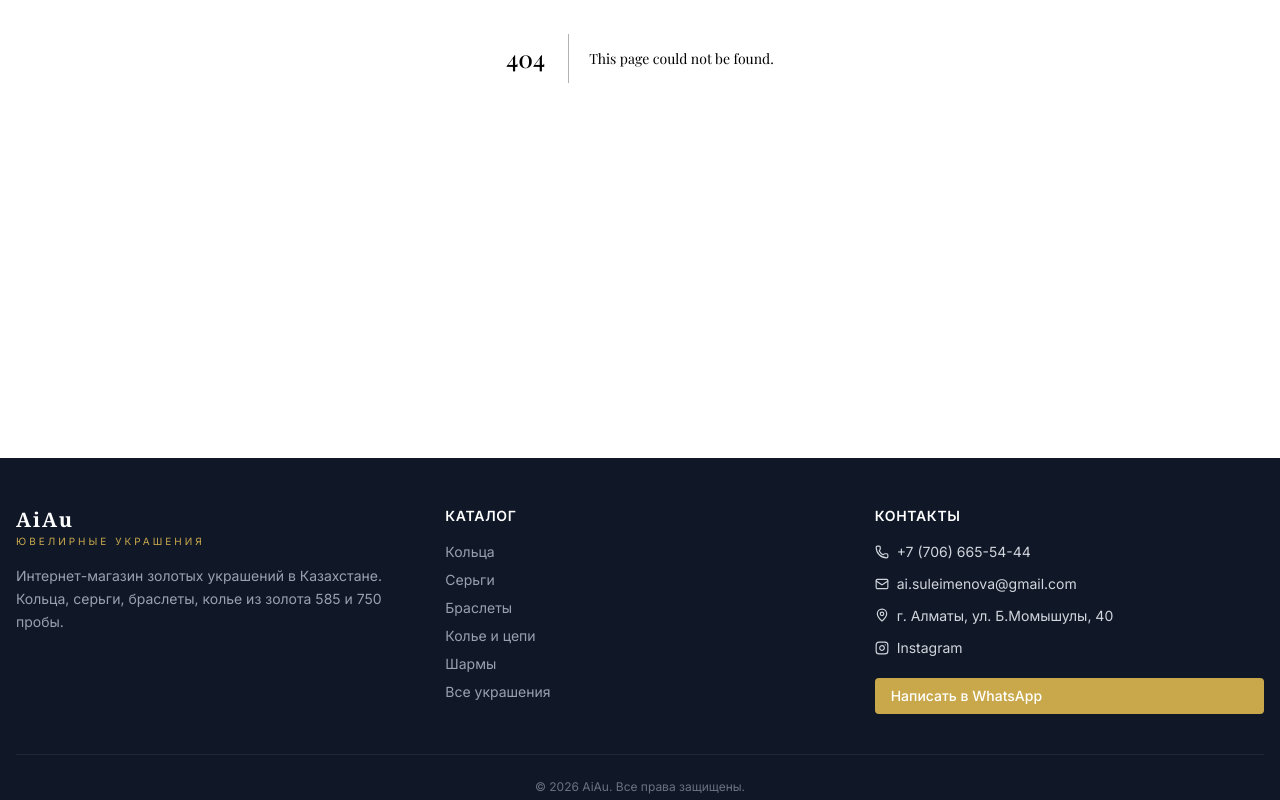
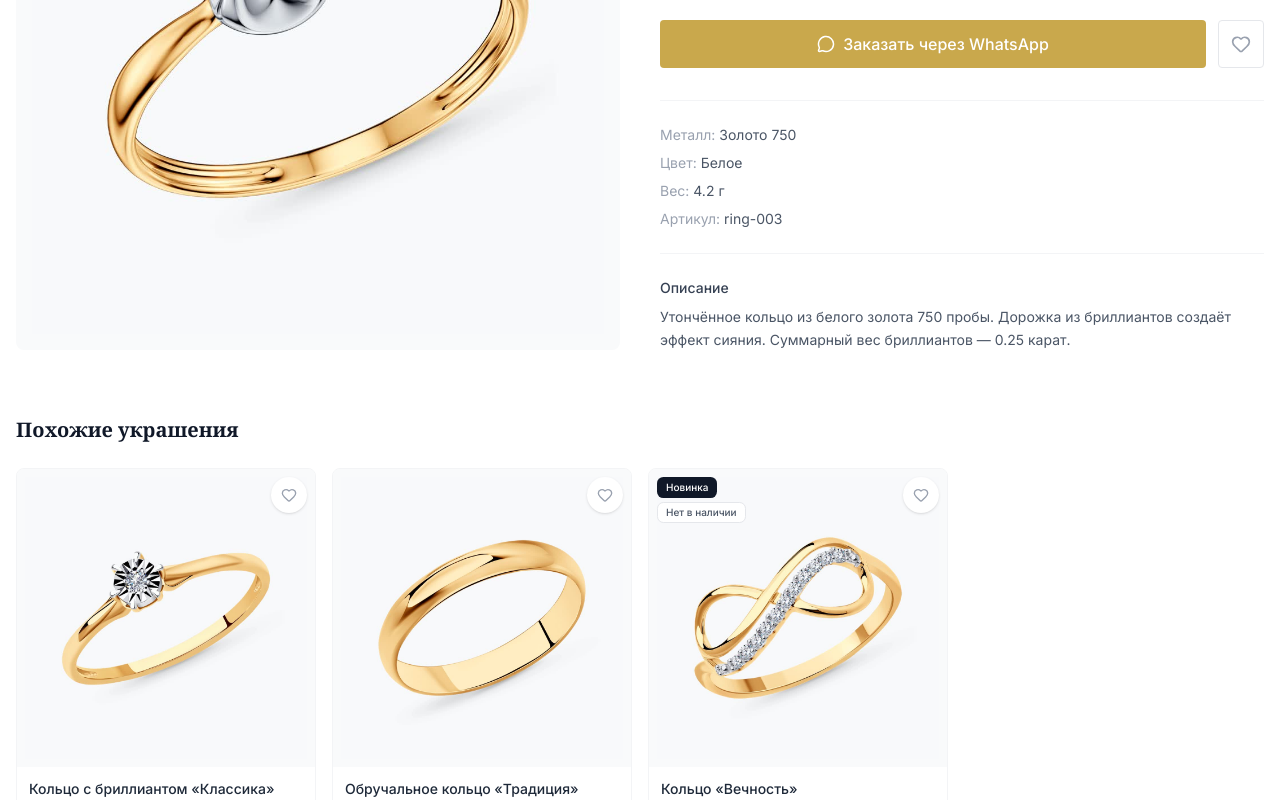
Before and after one commit to raimzh/AiAu, a Next.js app: page /p/koltso-belaya-roza in a window 1280 px wide. Before the commit this address had no page. Shown: the part 440-1240 px from the top of the page. Built offline with nearby package versions, Linux system fonts and the light colour scheme; a web font is replaced by a local one.

Commit message:
feat: short product URLs /p/[slug] — hide category from URL, redirect old links

```diff
--- a/app/catalog/[category]/[slug]/ProductPageClient.tsx
+++ b/app/catalog/[category]/[slug]/ProductPageClient.tsx
@@ -23,7 +23,7 @@ export default function ProductPageClient({ product, category, related, whatsapp
   const [selectedSize, setSelectedSize] = useState<string | null>(null)
   const [sizeWarning, setSizeWarning] = useState(false)
 
-  const productUrl = `https://aiau.kz/catalog/${product.category}/${product.slug}`
+  const productUrl = `https://aiau.kz/p/${product.slug}`
 
   const waMessage = encodeURIComponent(
     `Здравствуйте! Хочу заказать:\n*${product.name}*\nАртикул: ${product.id}${selectedSize ? `\nРазмер: ${selectedSize}` : ''}\n${productUrl}`
--- /dev/null
+++ b/app/p/[slug]/page.tsx
@@ -0,0 +1,43 @@
+import { notFound } from 'next/navigation'
+import { Metadata } from 'next'
+import { products, categories, settings } from '@/lib/data'
+import ProductPageClient from '@/app/catalog/[category]/[slug]/ProductPageClient'
+
+interface Props {
+  params: Promise<{ slug: string }>
+}
+
+export async function generateStaticParams() {
+  return products.map((p) => ({ slug: p.slug }))
+}
+
+export async function generateMetadata({ params }: Props): Promise<Metadata> {
+  const { slug } = await params
+  const product = products.find((p) => p.slug === slug)
+  if (!product) return {}
+  return {
+    title: product.name,
+    description: product.description,
+    openGraph: { images: product.images },
+  }
+}
+
+export default async function ProductPage({ params }: Props) {
+  const { slug } = await params
+  const product = products.find((p) => p.slug === slug)
+  if (!product) notFound()
+
+  const cat = categories.find((c) => c.slug === product.category)
+  const related = products
+    .filter((p) => p.category === product.category && p.id !== product.id)
+    .slice(0, 4)
+
+  return (
+    <ProductPageClient
+      product={product}
+      category={cat}
+      related={related}
+      whatsapp={settings.whatsapp}
+    />
+  )
+}
--- a/app/sitemap.ts
+++ b/app/sitemap.ts
@@ -18,7 +18,7 @@ export default function sitemap(): MetadataRoute.Sitemap {
   }))
 
   const productPages: MetadataRoute.Sitemap = products.map((p) => ({
-    url: `${BASE}/catalog/${p.category}/${p.slug}`,
+    url: `${BASE}/p/${p.slug}`,
     priority: 0.7,
     changeFrequency: 'weekly' as const,
   }))
--- a/components/ProductCard.tsx
+++ b/components/ProductCard.tsx
@@ -15,7 +15,7 @@ export default function ProductCard({ product }: { product: Product }) {
   return (
     <div className="group relative bg-white border border-gray-100 rounded-lg overflow-hidden hover:shadow-md transition-shadow">
       {/* Image */}
-      <Link href={`/catalog/${product.category}/${product.slug}`}>
+      <Link href={`/p/${product.slug}`}>
         <div className="relative aspect-square bg-gray-50 overflow-hidden">
           <Image
             src={product.images[0]}
@@ -51,7 +51,7 @@ export default function ProductCard({ product }: { product: Product }) {
 
       {/* Info */}
       <div className="p-3">
-        <Link href={`/catalog/${product.category}/${product.slug}`}>
+        <Link href={`/p/${product.slug}`}>
           <p className="text-sm text-gray-800 font-medium leading-snug hover:text-gold transition-colors line-clamp-2">
             {product.name}
           </p>
--- a/next.config.ts
+++ b/next.config.ts
@@ -12,6 +12,15 @@ const nextConfig: NextConfig = {
   images: {
     unoptimized: true,
   },
+  async redirects() {
+    return [
+      {
+        source: '/catalog/:category/:slug',
+        destination: '/p/:slug',
+        permanent: true,
+      },
+    ]
+  },
   async headers() {
     return [
       {
```
